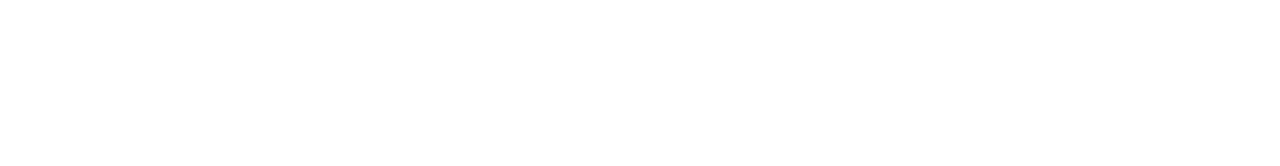
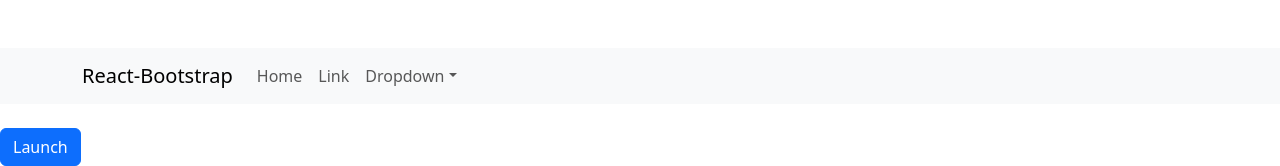
Before and after one commit to syedomer17/react.js-task-work, a React (Create React App) app in the folder client/: page / in a window 1280 px wide. Shown: the part 1960-2126 px from the top of the page. Before the commit the page ends 1984 px from the top, so only its background shows below. Built offline with nearby package versions, Linux system fonts and the light colour scheme.

Commit message:
offcanvas

```diff
--- a/client/src/App.js
+++ b/client/src/App.js
@@ -14,8 +14,18 @@
 import Row from "react-bootstrap/Row";
 import ListGroup from "react-bootstrap/ListGroup";
 import Modal from "react-bootstrap/Modal";
+// import Container from "react-bootstrap/Container";
+import Nav from "react-bootstrap/Nav";
+import Navbar from "react-bootstrap/Navbar";
+import NavDropdown from "react-bootstrap/NavDropdown";
+import { useState } from "react";
+import Offcanvas from "react-bootstrap/Offcanvas";
 
 function App() {
+  const [show, setShow] = useState(false);
+
+  const handleClose = () => setShow(false);
+  const handleShow = () => setShow(true);
   return (
     <>
       <div>
@@ -177,6 +187,50 @@
           </Modal.Footer>
         </Modal.Dialog> } */}
       </div>
+      <br></br>
+      <div>
+        <Navbar expand="lg" className="bg-body-tertiary">
+          <Container>
+            <Navbar.Brand href="#home">React-Bootstrap</Navbar.Brand>
+            <Navbar.Toggle aria-controls="basic-navbar-nav" />
+            <Navbar.Collapse id="basic-navbar-nav">
+              <Nav className="me-auto">
+                <Nav.Link href="#home">Home</Nav.Link>
+                <Nav.Link href="#link">Link</Nav.Link>
+                <NavDropdown title="Dropdown" id="basic-nav-dropdown">
+                  <NavDropdown.Item href="#action/3.1">Action</NavDropdown.Item>
+                  <NavDropdown.Item href="#action/3.2">
+                    Another action
+                  </NavDropdown.Item>
+                  <NavDropdown.Item href="#action/3.3">
+                    Something
+                  </NavDropdown.Item>
+                  <NavDropdown.Divider />
+                  <NavDropdown.Item href="#action/3.4">
+                    Separated link
+                  </NavDropdown.Item>
+                </NavDropdown>
+              </Nav>
+            </Navbar.Collapse>
+          </Container>
+        </Navbar>
+      </div>
+      <br></br>
+      <div>
+        <Button variant="primary" onClick={handleShow}>
+          Launch
+        </Button>
+
+        <Offcanvas show={show} onHide={handleClose}>
+          <Offcanvas.Header closeButton>
+            <Offcanvas.Title>Offcanvas</Offcanvas.Title>
+          </Offcanvas.Header>
+          <Offcanvas.Body>
+            Some text as placeholder. In real life you can have the elements you
+            have chosen. Like, text, images, lists, etc.
+          </Offcanvas.Body>
+        </Offcanvas>
+      </div>
     </>
   );
 }
```
